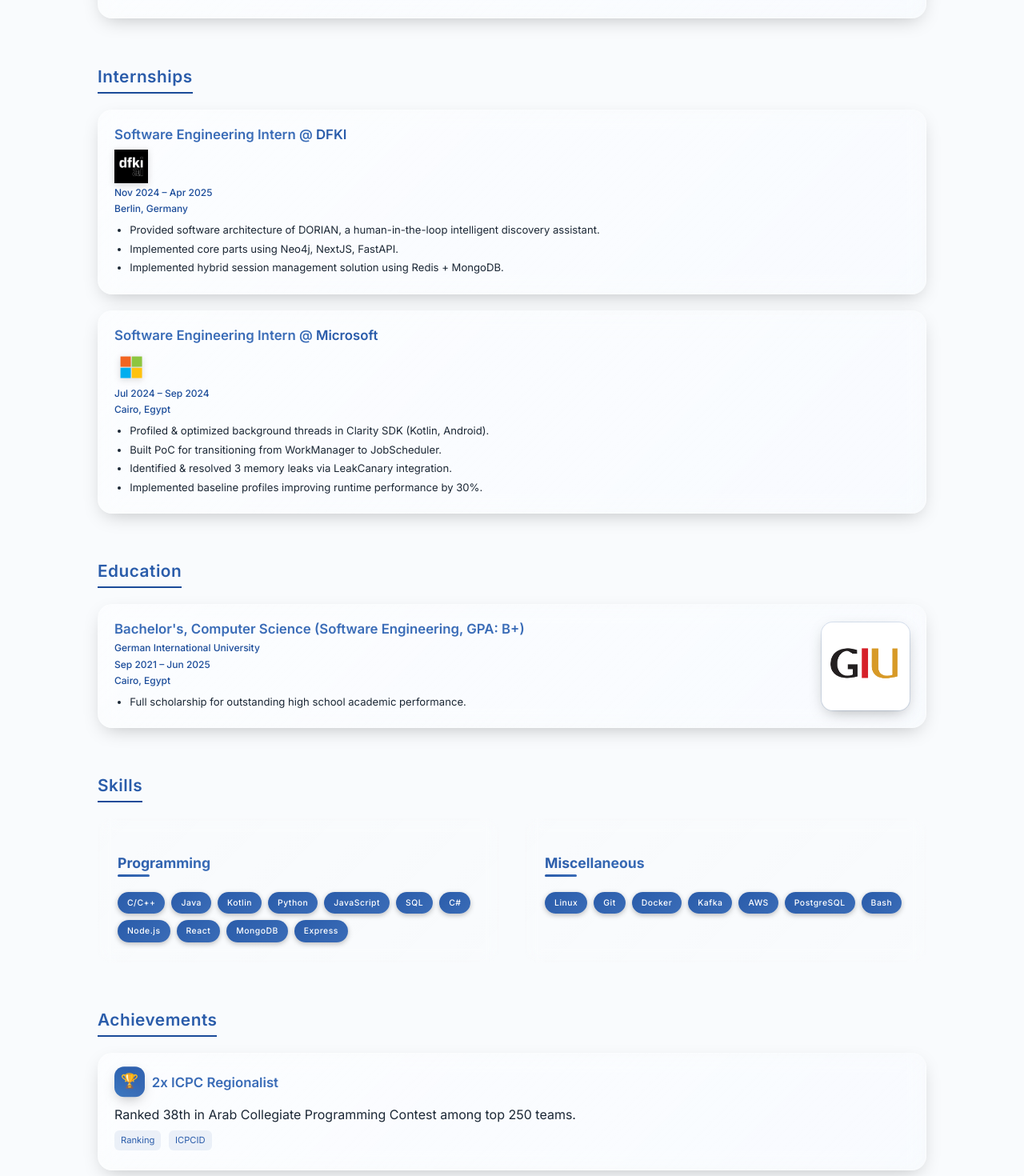
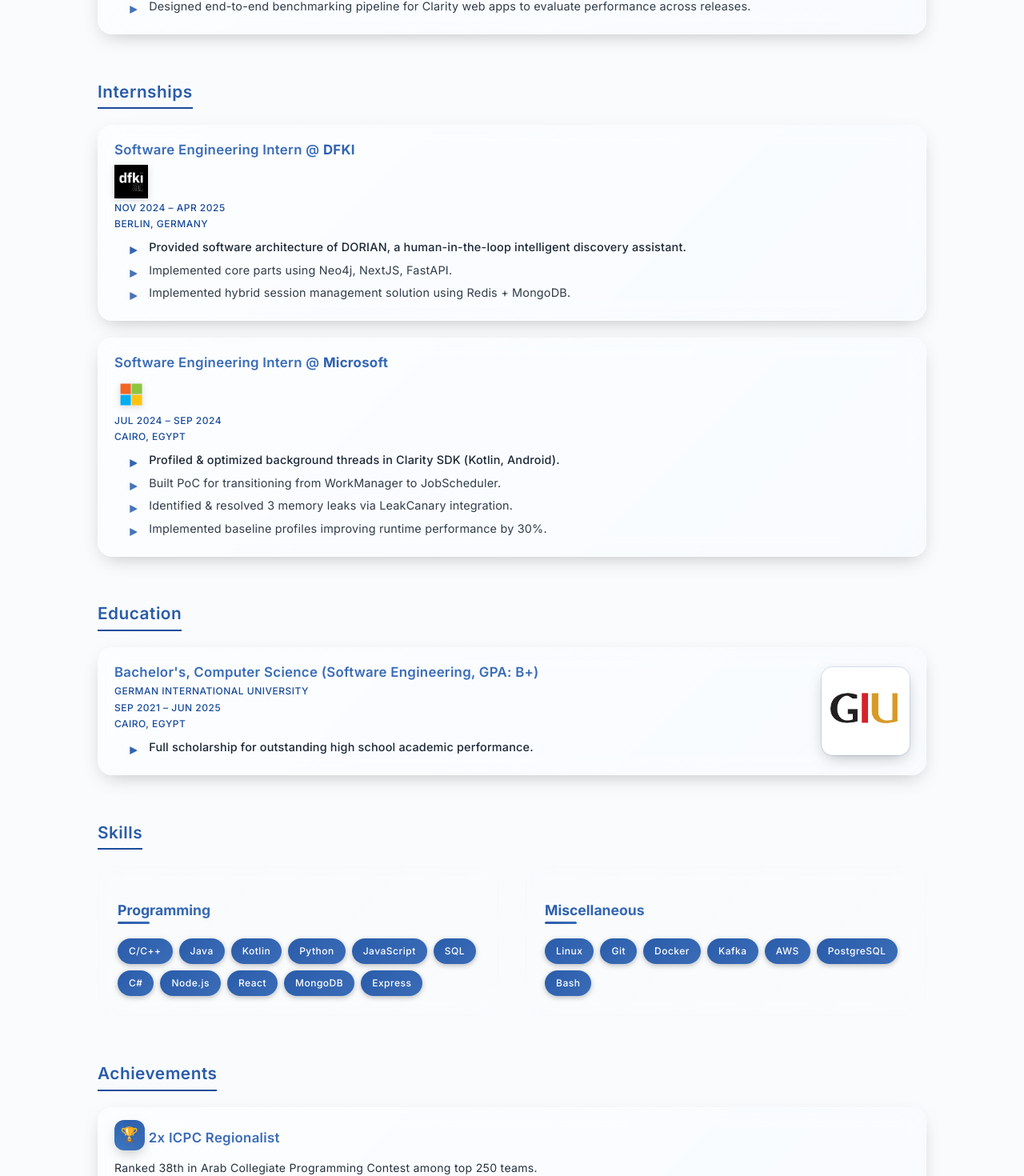
Before and after one commit to AhmedOsamaAli/Portfolio, a React (Vite) app: page / in a window 1280 px wide. Shown: the part 973-2443 px from the top of the page at 80% size. Built offline with nearby package versions, Linux system fonts and the light colour scheme.

Commit message:
enhance text

```diff
--- a/src/portfolio/ParticlesBackground.tsx
+++ b/src/portfolio/ParticlesBackground.tsx
@@ -36,7 +36,7 @@ const ParticlesBackground: React.FC = () => {
     fpsLimit: 60,
     particles: {
       number: {
-        value: 80,
+        value: 100,
         density: {
           enable: true,
           width: 1920,
@@ -47,13 +47,13 @@ const ParticlesBackground: React.FC = () => {
         value: ['#2A5CAA', '#3A6CB7', '#1A4B99', '#5B8FCC']
       },
       shape: {
-        type: ['circle', 'triangle', 'edge']
+        type: ['circle', 'triangle', 'star', 'polygon']
       },
       opacity: {
-        value: { min: 0.1, max: 0.3 }
+        value: { min: 0.25, max: 0.5 }
       },
       size: {
-        value: { min: 2, max: 6 }
+        value: { min: 2, max: 7 }
       },
       move: {
         enable: true,
@@ -67,10 +67,10 @@ const ParticlesBackground: React.FC = () => {
       },
       links: {
         enable: true,
-        distance: 150,
+        distance: 180,
         color: '#2A5CAA',
-        opacity: 0.15,
-        width: 1
+        opacity: 0.3,
+        width: 1.5
       }
     },
     interactivity: {
@@ -86,9 +86,9 @@ const ParticlesBackground: React.FC = () => {
       },
       modes: {
         grab: {
-          distance: 140,
+          distance: 160,
           links: {
-            opacity: 0.3
+            opacity: 0.5
           }
         }
       }
@@ -114,10 +114,7 @@ const ParticlesBackground: React.FC = () => {
         value: ['#4A7FD5', '#5B8FCC', '#6B9FDD', '#7BAFEE']
       },
       shape: {
-        type: ['circle', 'triangle', 'star', 'polygon'],
-        polygon: {
-          sides: 6
-        }
+        type: ['circle', 'triangle', 'star', 'polygon']
       },
       opacity: {
         value: { min: 0.2, max: 0.5 }
--- a/src/portfolio/portfolio.css
+++ b/src/portfolio/portfolio.css
@@ -69,15 +69,132 @@ main {width:100%;max-width:1100px;margin:0 auto;padding:2rem 2rem 4rem;flex:1;}
 }
 .card:hover {transform:translateY(-6px) scale(1.01);box-shadow:0 16px 40px -10px rgba(0,0,0,0.35);border-color:var(--accent-title);}
 .card header {display:flex;flex-direction:column;gap:0.15rem;margin-bottom:0.5rem;}
-.card h3 {margin:0;font-size:1.05rem;font-weight:600;color:var(--accent-text);}
-.company {color:var(--accent-title);}
-.dates,.location,.institution {font-size:0.75rem;font-weight:500;color:var(--accent-line);}
+.card h3 {
+  margin:0;
+  font-size:1.05rem;
+  font-weight:600;
+  color:var(--accent-text);
+  letter-spacing: 0.3px;
+  transition: all 0.3s ease;
+  position: relative;
+  display: inline-block;
+}
+
+.card:hover h3 {
+  color: var(--accent-title);
+  transform: translateX(2px);
+}
+
+.company {
+  color:var(--accent-title);
+  font-weight: 700;
+  background: var(--gradient);
+  -webkit-background-clip: text;
+  -webkit-text-fill-color: transparent;
+  background-clip: text;
+  transition: all 0.3s ease;
+}
+
+.card:hover .company {
+  letter-spacing: 0.5px;
+}
+
+.dates,.location,.institution {
+  font-size:0.75rem;
+  font-weight:500;
+  color:var(--accent-line);
+  letter-spacing: 0.5px;
+  text-transform: uppercase;
+  transition: color 0.3s ease;
+}
 .logo {width:42px;height:42px;object-fit:contain;margin-top:4px;filter:drop-shadow(0 2px 4px rgba(0,0,0,0.15));}
-.card ul {margin:0.35rem 0 0.2rem 1.2rem;padding:0;font-size:0.82rem;}
-.card ul li {margin:0.25rem 0;}
-.achievement p {margin:0.4rem 0;}
-.achievement-title {display:flex;align-items:center;gap:.55rem;}
-.achievement-icon {display:inline-flex;align-items:center;justify-content:center;width:38px;height:38px;font-size:1.1rem;border-radius:12px;background:var(--gradient);color:#fff;box-shadow:0 6px 18px -6px rgba(0,0,0,.35),0 0 0 1px rgba(255,255,255,0.3);position:relative;}
+.card ul {
+  margin:0.35rem 0 0.2rem 1.2rem;
+  padding:0;
+  font-size:0.9rem;
+  list-style: none;
+}
+
+.card ul li {
+  margin:0.3rem 0;
+  padding-left: 1.5rem;
+  position: relative;
+  line-height: 1.65;
+  transition: all 0.3s cubic-bezier(0.4, 0, 0.2, 1);
+  font-weight: 400;
+  opacity: 0.9;
+  letter-spacing: 0.2px;
+}
+
+/* Custom bullet points with gradient */
+.card ul li::before {
+  content: '▸';
+  position: absolute;
+  left: 0;
+  font-size: 1.1rem;
+  background: var(--gradient);
+  -webkit-background-clip: text;
+  -webkit-text-fill-color: transparent;
+  background-clip: text;
+  font-weight: bold;
+  transition: transform 0.3s ease;
+}
+
+.card ul li:hover::before {
+  transform: translateX(4px);
+}
+
+.card ul li:hover {
+  transform: translateX(4px);
+  color: var(--accent-text);
+  opacity: 1;
+  font-weight: 500;
+}
+
+/* Highlight effect on hover */
+.card ul li::after {
+  content: '';
+  position: absolute;
+  left: -8px;
+  right: -8px;
+  top: -2px;
+  bottom: -2px;
+  background: linear-gradient(90deg, transparent, rgba(42, 92, 170, 0.08), transparent);
+  border-radius: 6px;
+  opacity: 0;
+  transition: opacity 0.3s ease;
+  z-index: -1;
+}
+
+.card ul li:hover::after {
+  opacity: 1;
+}
+
+/* Make keywords stand out */
+.card ul li:first-child {
+  font-weight: 500;
+  opacity: 1;
+}
+.achievement p {
+  margin:0.4rem 0;
+  font-size: 0.88rem;
+  line-height: 1.6;
+  letter-spacing: 0.3px;
+  opacity: 0.95;
+}
+.achievement-title {
+  display:flex;
+  align-items:center;
+  gap:1.2rem;
+  font-size: 1.05rem;
+  font-weight: 600;
+  letter-spacing: 0.3px;
+  transition: color 0.3s ease;
+}
+.achievement-title:hover {
+  color: var(--accent-text);
+}
+.achievement-icon {display:inline-flex;align-items:center;justify-content:center;width:38px;height:38px;font-size:1.1rem;border-radius:12px;background:var(--gradient);color:#fff;box-shadow:0 6px 18px -6px rgba(0,0,0,.35),0 0 0 1px rgba(255,255,255,0.3);position:relative;flex-shrink:0;margin-right:0.3rem;}
 .achievement-icon::after {content:'';position:absolute;inset:0;border-radius:inherit;background:linear-gradient(60deg,rgba(255,255,255,0.25),transparent 65%);mix-blend-mode:overlay;opacity:.8;}
 .achievement-text {flex:1;}
 @media (max-width:600px){
@@ -86,7 +203,7 @@ main {width:100%;max-width:1100px;margin:0 auto;padding:2rem 2rem 4rem;flex:1;}
 .links a {display:inline-block;margin-right:0.6rem;font-size:0.7rem;text-decoration:none;color:var(--accent-title);background:rgba(42,92,170,0.08);padding:4px 8px;border-radius:6px;}
 .links a:hover {background:var(--accent-title);color:#fff;}
 .pill-group {display:flex;flex-wrap:wrap;gap:0.5rem;margin-top:0.4rem;}
-.pill {background:var(--gradient);color:#fff;font-size:0.65rem;padding:6px 12px;border-radius:999px;letter-spacing:0.5px;font-weight:500;box-shadow:0 2px 6px rgba(0,0,0,0.25);position:relative;overflow:hidden;}
+.pill {background:var(--gradient);color:#fff;font-size:0.75rem;padding:7px 14px;border-radius:999px;letter-spacing:0.5px;font-weight:500;box-shadow:0 2px 6px rgba(0,0,0,0.25);position:relative;overflow:hidden;}
 .pill.stack {background:linear-gradient(135deg,var(--accent-line),var(--accent-title));}
 .pill::after {content:'';position:absolute;inset:0;background:linear-gradient(60deg,rgba(255,255,255,0.15),transparent 60%);mix-blend-mode:overlay;opacity:0;transition:opacity .3s;}
 .pill:hover::after {opacity:1;}
@@ -843,9 +960,84 @@ main {width:100%;max-width:1100px;margin:0 auto;padding:2rem 2rem 4rem;flex:1;}
   transition:width .35s;
 }
 .timeline-content .project-title a:hover::after {width:100%;}
-.project-dates {font-size:0.7rem;font-weight:600;color:var(--accent-line);letter-spacing:.5px;}
-.project-bullets {margin:0.4rem 0 0.2rem 1.1rem;padding:0;font-size:0.78rem;}
-.project-bullets li {margin:0.25rem 0;line-height:1.35;}
+.project-dates {
+  font-size:0.7rem;
+  font-weight:600;
+  color:var(--accent-line);
+  letter-spacing: 1px;
+  text-transform: uppercase;
+  opacity: 0.85;
+  transition: all 0.3s ease;
+}
+.project-dates:hover {
+  opacity: 1;
+  letter-spacing: 1.2px;
+}
+.project-bullets {
+  margin:0.4rem 0 0.2rem 1.1rem;
+  padding:0;
+  font-size:0.88rem;
+  list-style: none;
+}
+
+.project-bullets li {
+  margin:0.35rem 0;
+  line-height:1.6;
+  padding-left: 1.5rem;
+  position: relative;
+  transition: all 0.3s cubic-bezier(0.4, 0, 0.2, 1);
+  font-weight: 400;
+  opacity: 0.95;
+  letter-spacing: 0.3px;
+}
+
+/* Animated bullet points for projects */
+.project-bullets li::before {
+  content: '◆';
+  position: absolute;
+  left: 0;
+  font-size: 0.8rem;
+  background: var(--gradient);
+  -webkit-background-clip: text;
+  -webkit-text-fill-color: transparent;
+  background-clip: text;
+  transition: all 0.3s ease;
+  animation: bulletPulse 2s ease-in-out infinite;
+  animation-delay: calc(var(--i, 0) * 0.1s);
+}
+
+@keyframes bulletPulse {
+  0%, 100% { opacity: 0.7; transform: scale(1); }
+  50% { opacity: 1; transform: scale(1.15); }
+}
+
+.project-bullets li:hover::before {
+  transform: scale(1.3) rotate(45deg);
+  animation: none;
+}
+
+.project-bullets li:hover {
+  padding-left: 1.8rem;
+  color: var(--accent-text);
+  font-weight: 500;
+  opacity: 1;
+  text-shadow: 0 1px 2px rgba(0, 0, 0, 0.1);
+}
+
+/* Enhanced readability */
+.project-bullets li:first-child {
+  font-weight: 500;
+}
+
+/* Add index for staggered animation */
+.project-bullets li:nth-child(1)::before { --i: 0; }
+.project-bullets li:nth-child(2)::before { --i: 1; }
+.project-bullets li:nth-child(3)::before { --i: 2; }
+.project-bullets li:nth-child(4)::before { --i: 3; }
+.project-bullets li:nth-child(5)::before { --i: 4; }
+.project-bullets li:nth-child(6)::before { --i: 5; }
+.project-bullets li:nth-child(7)::before { --i: 6; }
+.project-bullets li:nth-child(8)::before { --i: 7; }
 .stack-tags {display:flex;flex-wrap:wrap;gap:0.5rem;margin-top:0.6rem;}
 
 /* Enhanced Tech Stack Pills */
```
